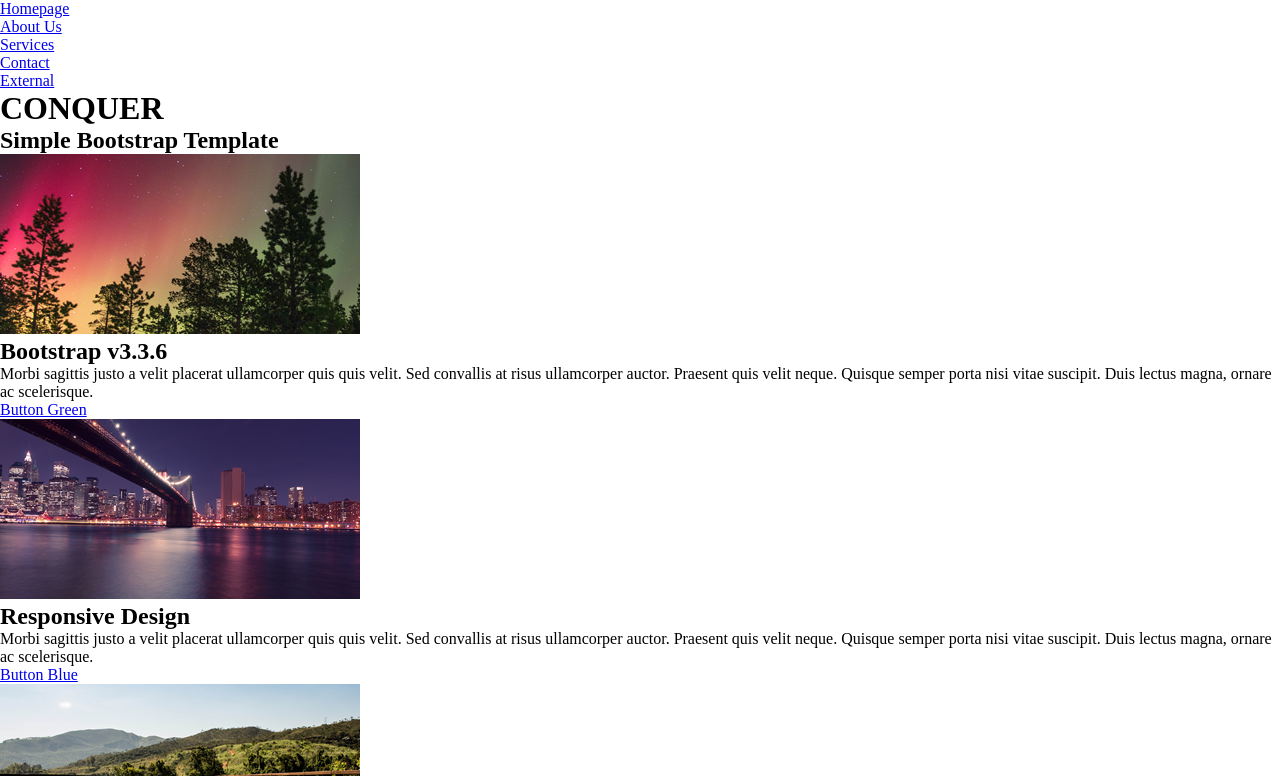
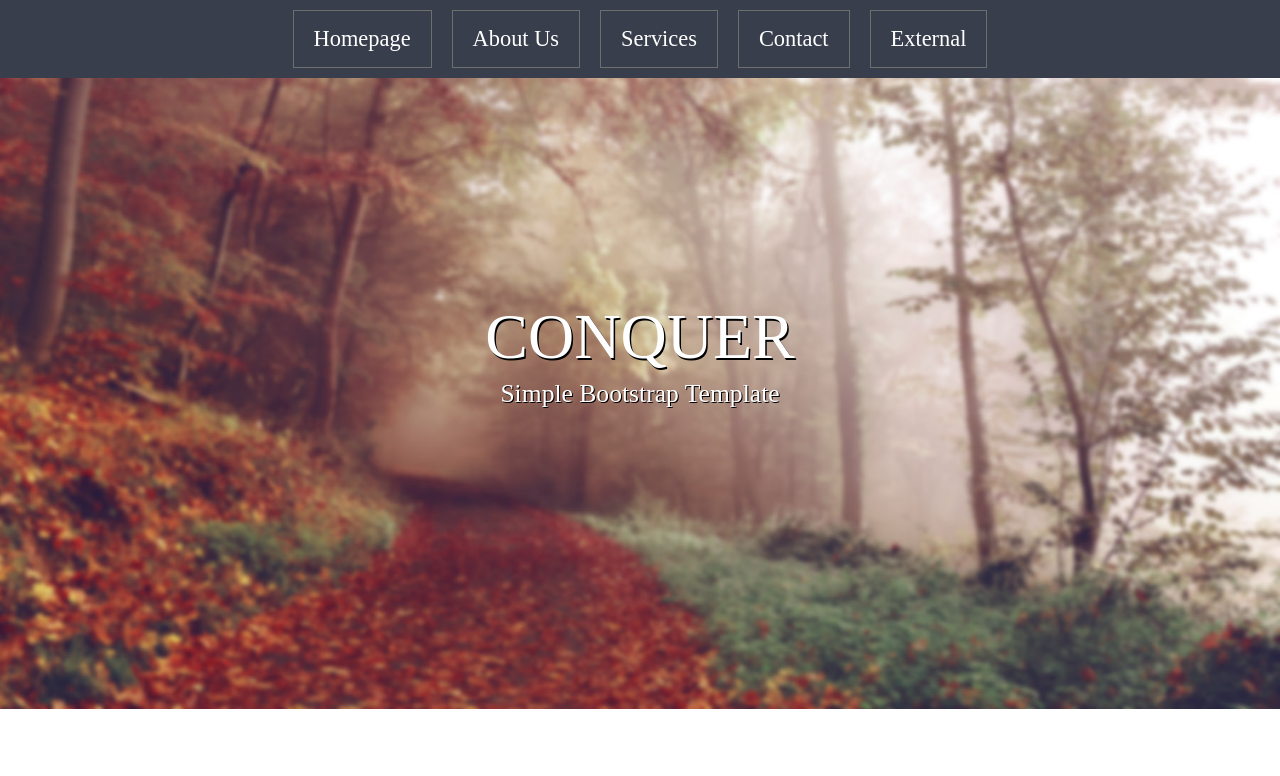
Before and after one commit to JulienDaenen/Conquer_Template, a plain HTML site: page index.html in a window 1280 px wide. Shown: the top 776 px of the page. Drawn offline with Linux system fonts and the light colour scheme.

Commit message:
add style NAV and HEADER

```diff
--- a/css/style.css
+++ b/css/style.css
@@ -2,4 +2,83 @@
     margin: 0;
     padding: 0;
     border: 0;
+    list-style-type: none;
+    text-decoration: none;
 }
+.parallax{
+    background-repeat: no-repeat;
+    background-size: cover;
+    background-position: center bottom;
+    background-attachment: fixed;
+}
+/*body{
+    background-color: grey;
+}*/
+
+   /* HEADER */
+/** NAVIGATION **/
+
+header{
+    margin-bottom: 40px;
+}
+
+nav{
+    display: flex;
+    flex-flow: row;
+    justify-content: center;
+    background-color: #383E4C;
+    position: fixed;
+    width: 100%;
+}
+
+.nav{
+    margin: 10px 10px;
+    padding: 15px 20px;
+    border: 1px rgb(110, 110, 110) solid;
+    font-size: 1.4rem;
+    color: white;
+    transition: 0.5s;
+}
+.nav:hover{
+    background-color: #49505F;
+}
+
+/** TITLE **/
+
+.title{
+    background-image: url(../img/bg-1.jpg);
+    color: white;
+    text-align: center;
+    padding: 300px 0;
+}
+.title h1{
+    font-size: 4rem;
+    text-shadow: black 1.5px 1.5px;
+    font-weight: normal;
+    margin-bottom: 5px;
+}
+.title h2{
+    font-size: 1.6rem;
+    text-shadow: black 1px 1px;
+    font-weight: normal;
+}
+
+   /* MAIN */
+/** ABOUT US **/
+
+.container{
+    display: flex;
+    flex-flow: row nowrap;justify-content: center;
+}
+
+.box{
+    width: 360px;
+    margin: 30px 15px;
+    background-color: #F2F2F2;
+}
+
+.column{
+    width: 555px;
+    margin: 30px 15px;
+    background-color: #F2F2F2;
+}
--- a/index.html
+++ b/index.html
@@ -9,16 +9,14 @@
 </head>
 <body>
     <header>
-        <div class="nav">
-            <ol>
-                <li><a href="#">Homepage</a></li>
-                <li><a href="#about">About Us</a></li>
-                <li><a href="#service">Services</a></li>
-                <li><a href="#contact">Contact</a></li>
-                <li><a href="#">External</a></li>
-            </ol>
-        </div>
-        <div class="title">
+        <nav>
+            <a class="nav" href="#">Homepage</a>
+            <a class="nav" href="#about">About Us</a>
+            <a class="nav" href="#service">Services</a>
+            <a class="nav" href="#contact">Contact</a>
+            <a class="nav" href="#">External</a>
+        </nav>
+        <div class="title parallax">
             <h1>CONQUER</h1>
             <h2>Simple Bootstrap Template</h2>
         </div>
```
